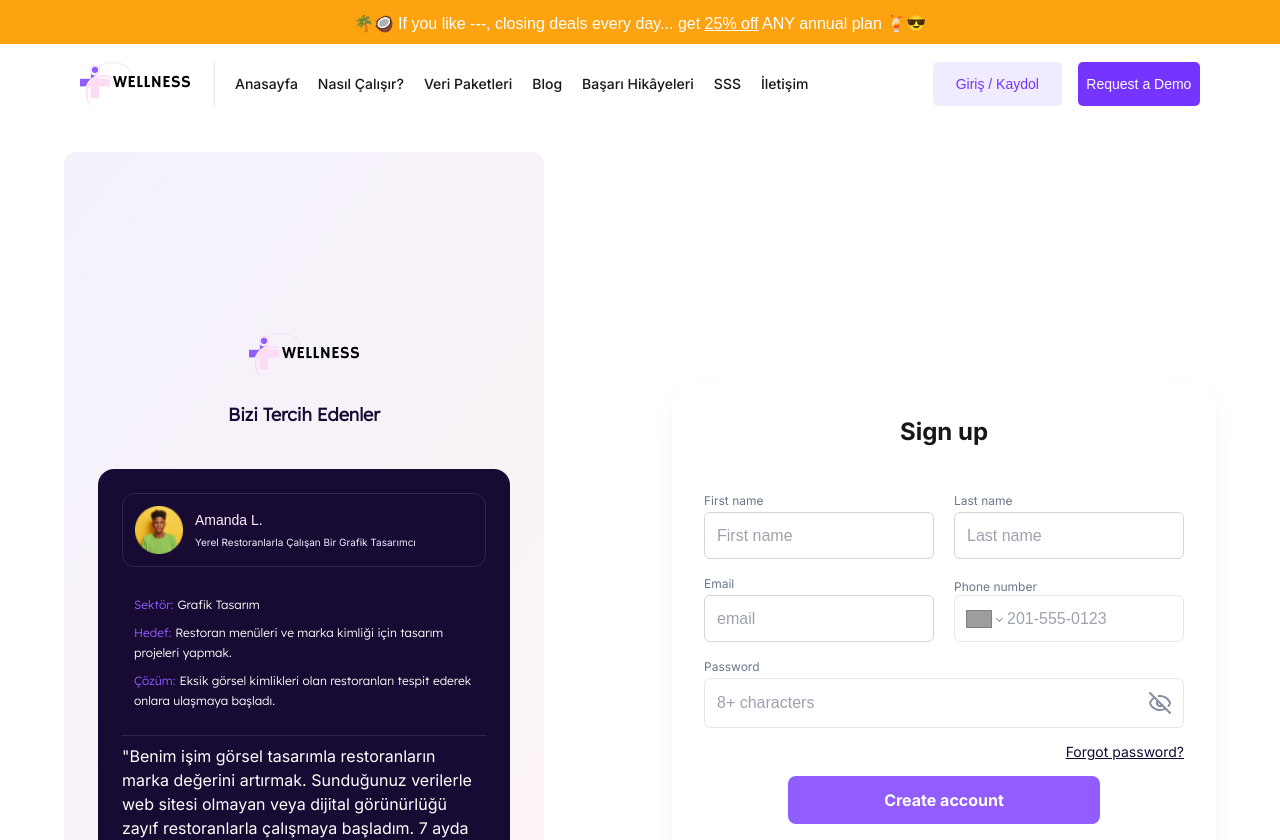
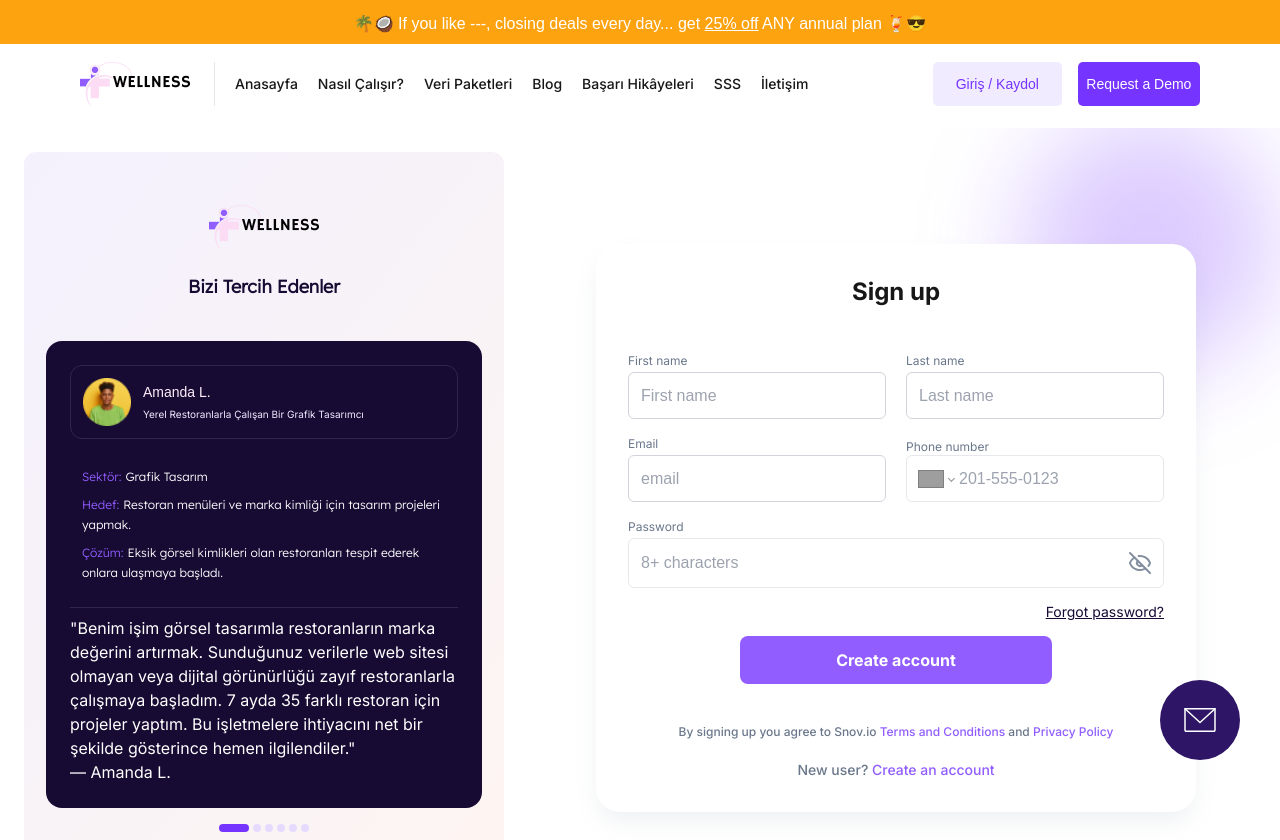
Before and after one commit to Medyanes-360/big-data-sale, a Next.js app: page /register in a window 1280 px wide. Shown: the top 840 px of the page. Built offline with nearby package versions, Linux system fonts and the light colour scheme; grey boxes are pictures that could not be loaded.

Commit message:
feat: modify register page layout and add mail icon

```diff
--- a/components/registerPage/index.jsx
+++ b/components/registerPage/index.jsx
@@ -1,15 +1,15 @@
-import PageContainer from "@/containers/PageContainers";
 import React from "react";
 import RegisterForm from "./registerForm";
 import TestimonialsSection from "./testimonialsSection";
 import wellnes from "@/public/assets/logo/welness_black.webp";
 import Image from "next/image";
+import Icons from "@/public/assets/icons/Icons";
 
 const RegisterPage = () => {
   return (
-    <PageContainer className="py-6 !px-6">
-      <div className="w-full max-w-6xl flex flex-col-reverse lg:flex-row gap-8 md:gap-32 items-center justify-center">
-        <div className="w-full md:max-w-[480px] md:h-[1032px] bg-bg-gradient flex flex-col items-center justify-center rounded-xl md:gap-6 py-12">
+    <section className="container max-w-full lg:h-dvh px-4 lg:px-6 py-6 overflow-hidden">
+      <div className="w-full h-full flex flex-col-reverse lg:flex-row gap-8  items-center ">
+        <div className="w-full flex-[1]  bg-bg-gradient h-full flex flex-col items-center justify-center rounded-xl md:gap-6 py-12">
           <Image
             src={wellnes}
             alt="Welness"
@@ -19,7 +19,7 @@ const RegisterPage = () => {
           />
           <TestimonialsSection />
         </div>
-        <div className="w-full lg:w-1/2 items-center justify-center flex flex-col">
+        <div className="relative z-30 flex-[2] w-full items-center justify-center flex flex-col ">
           <Image
             src={wellnes}
             alt="Welness"
@@ -27,10 +27,17 @@ const RegisterPage = () => {
             className="items-center md:hidden block"
             height={43.9}
           />
-          <RegisterForm />
+          <div className="relative">
+            <div className=" bg-[#915DFF52] block blur-custommobile md:blur-custom w-[128px] h-[128px] md:w-[256px] md:h-[256px] md:-top-32 md:-right-20 -top-20 -right-10 rounded-full absolute -z-10" />
+
+            <RegisterForm />
+          </div>
         </div>
       </div>
-    </PageContainer>
+      <div className="fixed z-50 right-10 bottom-10 flex justify-center items-center rounded-full bg-tertiary-800 w-20 h-20 cursor-pointer">
+        <Icons.MailIcon />
+      </div>
+    </section>
   );
 };
 
--- a/components/registerPage/testimonialsSection/index.jsx
+++ b/components/registerPage/testimonialsSection/index.jsx
@@ -6,7 +6,7 @@ import { TestimonialCarousel } from "@/globalElements/EmblaCarousel/TestimonialC
 
 const TestimonialsSection = () => {
   return (
-    <section className="max-h-screen w-full">
+    <section className="max-h-screen  w-full max-w-[480px]">
       <div className="gap-6 flex flex-col items-center">
         <h1 className="text-lg text-center font-semibold text-tertiary-900 font-lexend">
           Bizi Tercih Edenler
@@ -19,7 +19,7 @@ const TestimonialsSection = () => {
             {testimonialMockData?.map((item, index) => (
               <div
                 key={index}
-                className="flex-[0_0_100%] py-4 items-center justify-center px-4 sm:px-8 md:px-6"
+                className="flex-[0_0_100%] py-4 items-center justify-center px-4 sm:px-8 md:px-6 lg:px-3"
               >
                 <TestimonialCard item={item} />
               </div>
--- a/components/registerPage/testimonialsSection/testimonialCard/index.jsx
+++ b/components/registerPage/testimonialsSection/testimonialCard/index.jsx
@@ -28,9 +28,9 @@ const TestimonialCard = ({ item }) => {
           Çözüm:<span className="text-white-default pl-1">{item.solution}</span>
         </div>
       </div>
-      <p className="flex flex-col text-white-default text-[12px] leading-5 md:text-base p-0 font-normal font-Inter">
-        "{item.comment}"<div>— {item.name}</div>
-      </p>
+      <div className="flex flex-col text-white-default text-[12px] leading-5 md:text-base p-0 font-normal font-Inter">
+        "{item.comment}"<p>— {item.name}</p>
+      </div>
     </div>
   );
 };
--- a/tailwind.config.js
+++ b/tailwind.config.js
@@ -99,6 +99,12 @@ module.exports = {
       },
       backdropBlur: {
         custom: "14.8px",
+      },
+      blur: {
+        custom:"80px"
+      },
+      blur: {
+        custommobile:"50px",
       },
       dropShadow: {
         "custom-combined-1":
```
